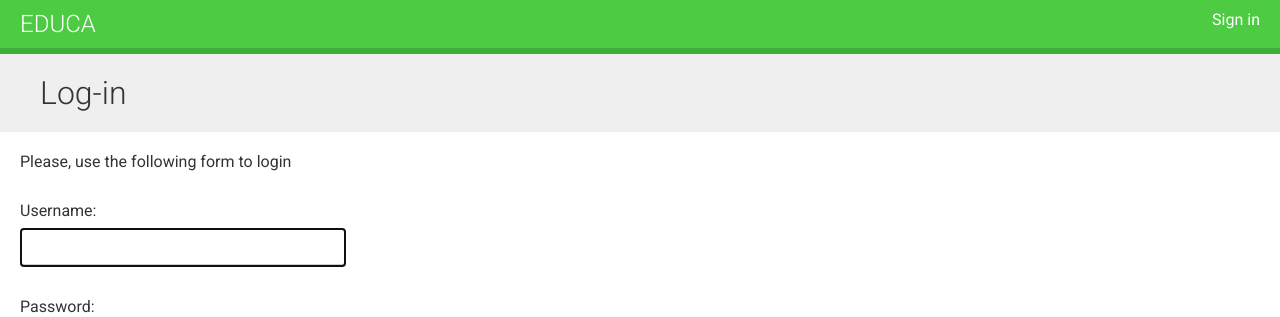
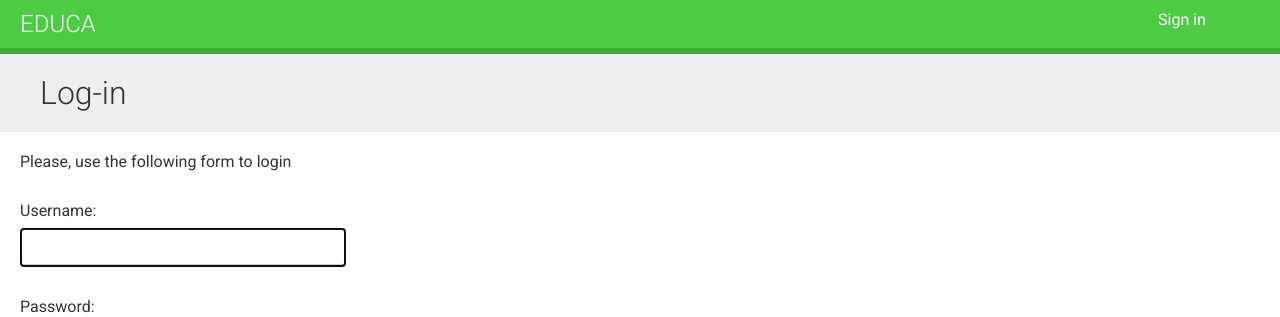
Before and after one commit to yavorich/educa, a Django app: page /accounts/login/?next=/chat/room/6/ in a window 1280 px wide. Shown: the top 317 px of the page. Run offline with Django 4.2, Linux system fonts and the light colour scheme.

Commit message:
fix styles for header li

```diff
--- a/courses/static/css/base.css
+++ b/courses/static/css/base.css
@@ -66,6 +66,13 @@ h1 {
 
 #header a {
     color:#fff;
+}
+
+#header li {
+    display: block;
+    float: left;
+    width: 100px;
+    margin-right: 2px;
 }
 
 #header .menu {
```
